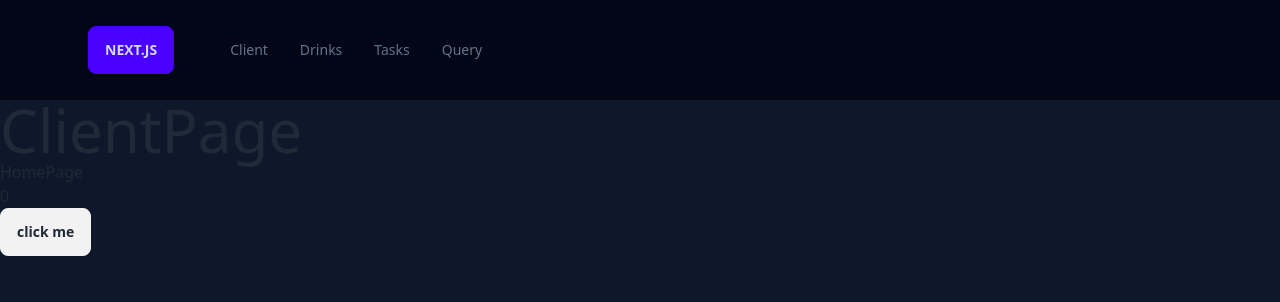
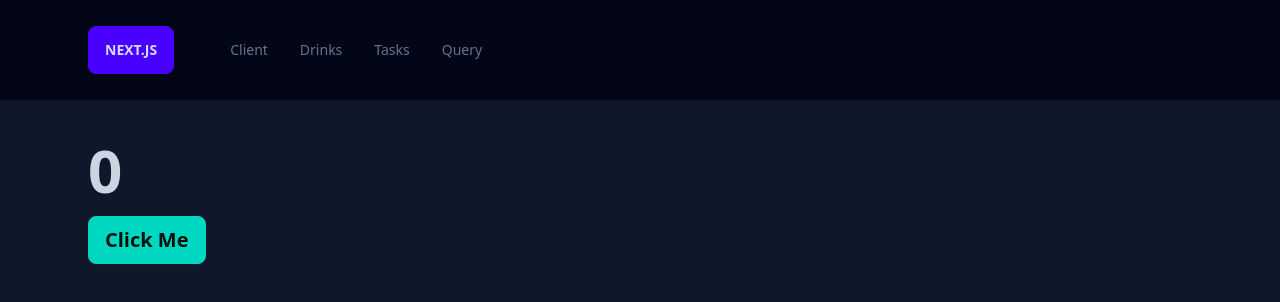
Before and after one commit to Priyanshu966/Nextjs--JohnSmilga-, a Next.js app in the folder New-Project/: page /client in a window 1280 px wide. Shown: the top 302 px of the page. Built offline with nearby package versions, Linux system fonts and the light colour scheme.

Commit message:
Add files via upload
Added optimization

```diff
--- a/New-Project/app/client/page.js
+++ b/New-Project/app/client/page.js
@@ -7,12 +7,10 @@ const ClientPage = () => {
   const [count,setCount] = useState(0);
 
   return (
-    <>
-      <div className="text-6xl">ClientPage</div>
-      <Link href="/">HomePage</Link>
-      <h1>{count}</h1>
-      <button className='btn'  onClick={() =>setCount(count + 1)}>click me</button>
-    </>
+    <div className="max-w-6xl mx-auto px-6 py-6">
+      <h4 className='text-6xl text-slate-300 font-bold my-4'>{count}</h4>
+      <button className='btn btn-accent font-bold capitalize text-xl'  onClick={() =>setCount(count + 1)}>click me</button>
+    </div>
   );
 };
 export default ClientPage;
--- a/New-Project/app/drinks/[id]/page.js
+++ b/New-Project/app/drinks/[id]/page.js
@@ -21,11 +21,13 @@ const singlePage = async ({params}) => {
 
   return (
     <div className="max-w-6xl mx-auto py-8 ">
-      <div className="card min-h-96 max-w-96 border-2 border-slate-400 shadow-lg shadow-slate-95">
+      <div className="card min-h-96 max-w-96 border-2 border-slate-900 shadow-lg shadow-slate-95 ring-2 ring-slate-800 ring-offset-2 ring-offset-slate-950 mx-auto sm:mx-0">
         <img src={image} alt={title} className="rounded-xl  h-80" />
         <div className="card-body">
           <h4 className="text-4xl font-bold text-slate-400">{title}</h4>
-          <Link href='/drinks' className='btn btn-accent mt-2'>Back</Link>
+          <Link href="/drinks" className="btn btn-accent mt-2">
+            Back
+          </Link>
         </div>
       </div>
     </div>
--- a/New-Project/components/DrinksList.jsx
+++ b/New-Project/components/DrinksList.jsx
@@ -11,9 +11,9 @@ const DrinksList = ({drinks}) => {
           <li key={id}>
             <Link
               href={`/drinks/${id}`}
-              className="card min-h-96 border-2 border-slate-400 shadow-lg shadow-slate-950"
+              className="card min-h-96 border-2 border-slate-900 shadow-lg shadow-slate-950 ring-2 ring-slate-800 ring-offset-2 ring-offset-slate-950"
             >
-              <img src={image} alt={title} className='rounded-xl width-full h-80' />
+              <Image src={image} alt={title} priority width={320} height={300} className='rounded-xl  h-80' />
               <div className="card-body">
                 <h4 className="text-xl font-bold text-slate-400">{title}</h4>
               </div>
--- a/New-Project/components/Navbar.jsx
+++ b/New-Project/components/Navbar.jsx
@@ -26,7 +26,7 @@ const Navbar = () => {
   return (
     <nav className=" bg-slate-950 py-4">
       <div className='navbar max-w-6xl mx-auto px-6 flex-col md:flex-row'>
-        <button className="btn btn-primary uppercase md:mr-8">next.js</button>
+        <Link href='/' className="btn btn-primary uppercase md:mr-8">next.js</Link>
         <ul className="menu menu-horizontal capitalize text-slate-500">
           {links.map((link) => {
             const {id, label, href} = link;
--- a/New-Project/next.config.mjs
+++ b/New-Project/next.config.mjs
@@ -1,4 +1,15 @@
 /** @type {import('next').NextConfig} */
-const nextConfig = {};
+const nextConfig = {
+  images: {
+    remotePatterns: [
+      {
+        protocol: "https",
+        hostname: "www.thecocktaildb.com",
+        port: "",
+        pathname: "/images/**",
+      },
+    ],
+  },
+};
 
 export default nextConfig;
```
